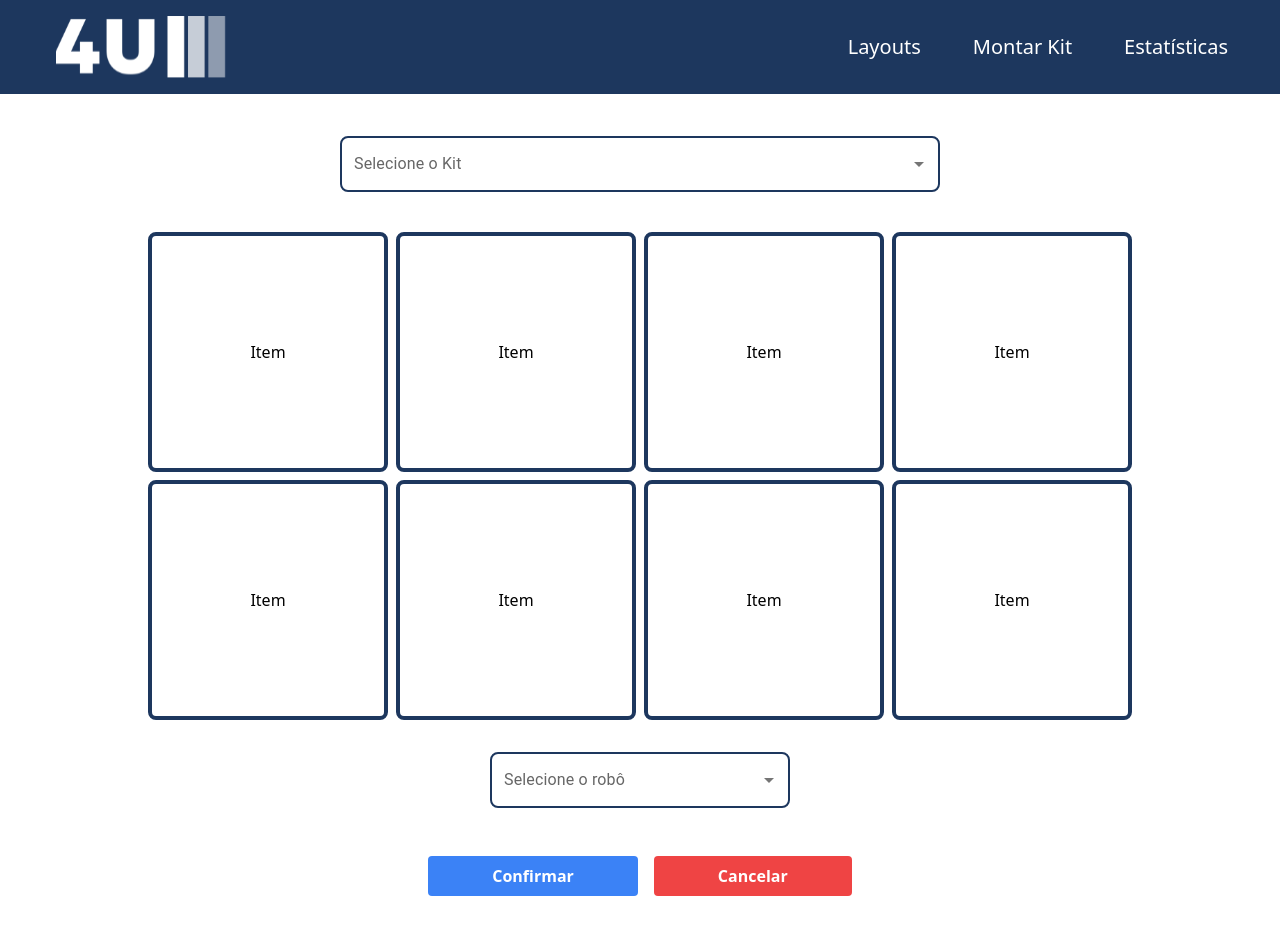
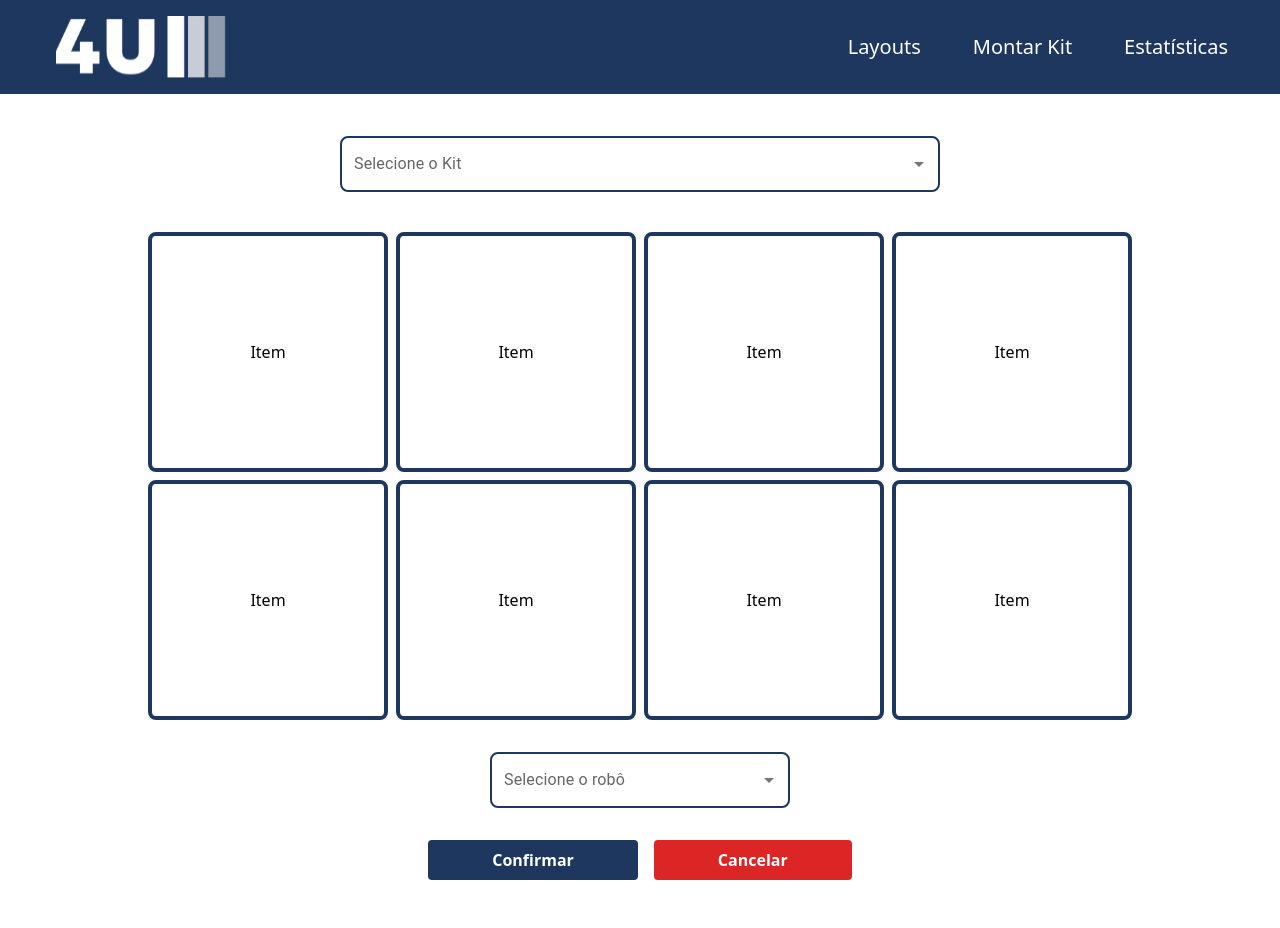
Before and after one commit to Inteli-College/2024-T0008-EC05-G04, a React (Create React App) app in the folder src/frontend/my-app/: page /montarKits in a window 1280 px wide. After the commit the page ends 896 px from the top, so only its background shows below. Built offline with nearby package versions, Linux system fonts and the light colour scheme.

Commit message:
Feat: Buttons correction

```diff
--- a/src/frontend/my-app/src/pages/montarKits.tsx
+++ b/src/frontend/my-app/src/pages/montarKits.tsx
@@ -25,12 +25,15 @@ const MontarKits: React.FC = () => {
         ))}
       </div>
       <RobotSelection />
-      <div className="bg-white p-8 flex justify-center">
+      <div className="bg-white p-4 flex justify-center">
         <div>
-          <button className="bg-blue-500 hover:bg-blue-700 text-white font-bold py-2 px-16 rounded mr-4">
+          <button
+            className="bg-[#1D375E] hover:bg-blue-700 text-white font-bold py-2 px-16 rounded mr-4"
+            onMouseEnter={(e) => e.currentTarget.style.backgroundColor = '#B6D1E9'}
+            onMouseLeave={(e) => e.currentTarget.style.backgroundColor = '#1D375E'} >
             Confirmar
           </button>
-          <button className="bg-red-500 hover:bg-red-700 text-white font-bold py-2 px-16 rounded">
+          <button className="bg-red-600 hover:bg-red-300 text-white font-bold py-2 px-16 rounded">
             Cancelar
           </button>
         </div>
```
